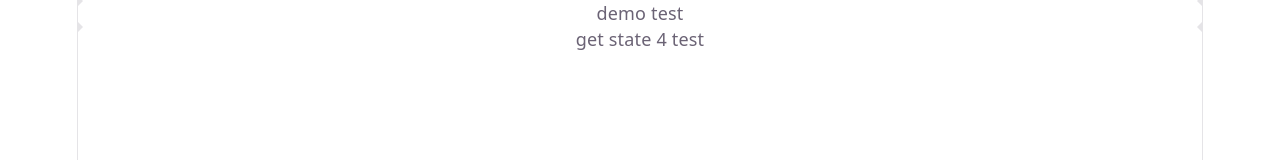
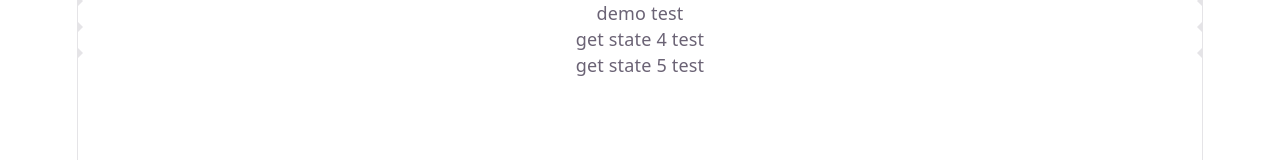
Before and after one commit to Balram72/my-app, a React (Vite) app in the folder my-app/: page / in a window 1280 px wide. Shown: the top 160 px of the page. Built offline with nearby package versions, Linux system fonts and the light colour scheme.

Commit message:
Updated home page text

```diff
--- a/my-app/src/App.jsx
+++ b/my-app/src/App.jsx
@@ -8,6 +8,8 @@ function App() {
 
       <div className="ticks"> demo test</div>
        <div className="ticks"> get state 4 test</div>
+        <div className="ticks"> get state 5 test</div>
+
 
 
     </>
```
